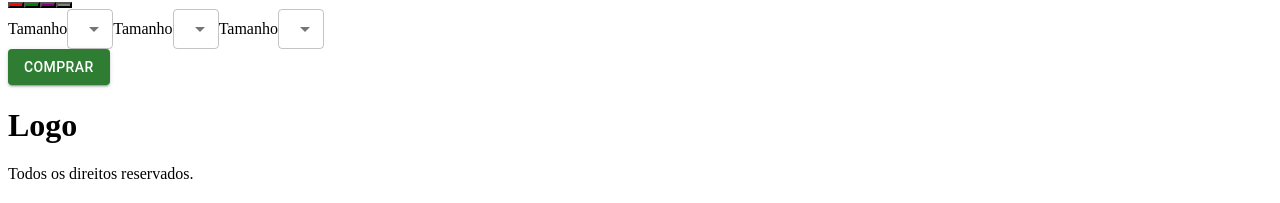
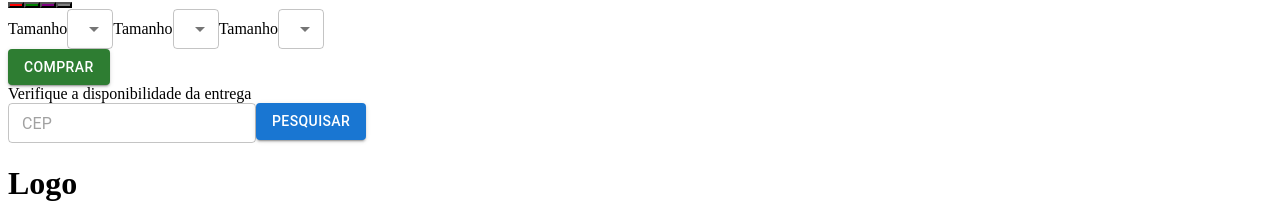
Before and after one commit to RodrigoDGoulart/montink-teste-frontend, a React app: page / in a window 1280 px wide. Shown: the part 1227-1430 px from the top of the page. Built offline with nearby package versions, Linux system fonts and the light colour scheme; the HTML template or start-up script is replaced by a standard one.

Commit message:
feat: consult address by cep

```diff
--- a/package.json
+++ b/package.json
@@ -14,6 +14,7 @@
     "@emotion/styled": "^11.14.0",
     "@mui/material": "^7.1.0",
     "@tailwindcss/vite": "^4.1.6",
+    "axios": "^1.9.0",
     "classnames": "^2.5.1",
     "lucide-react": "^0.510.0",
     "react": "^19.1.0",
--- /dev/null
+++ b/src/components/CepField/index.tsx
@@ -0,0 +1,67 @@
+import { Button, TextField } from "@mui/material";
+import Label from "../Label";
+import { useState } from "react";
+import ApiCep from "../../services/ApiCep";
+
+export default function CepField() {
+  const [cep, setCep] = useState("");
+  const [cepReturn, setCepReturn] = useState<{
+    type: "success" | "error";
+    text: string;
+  }>();
+  const [loading, setLoading] = useState(false);
+
+  function handleCepSubmit(event: React.FormEvent<HTMLFormElement>) {
+    event.preventDefault();
+
+    if (loading || !cep) return;
+    if (cep.length !== 8) {
+      setCepReturn({ type: "error", text: "CEP inválido!" });
+      return;
+    }
+
+    setLoading(true);
+    ApiCep.getAddress(cep)
+    .then(res => {
+      if (res.erro) {
+        setCepReturn({ type: "error", text: "CEP não encontrado!" });
+        return;
+      }
+      const address = `${res.logradouro} ${res.complemento ? `, ${res.complemento}` : ""} - ${res.bairro} - ${res.localidade} - ${res.uf}`;
+      setCepReturn({ type: "success", text: `Entrega disponível! Endereço: ${address}`  });
+    }).catch(err => {
+      console.error(err);
+      setCepReturn({ type: "error", text: "Erro ao buscar CEP." });
+    }).finally(() => {
+      setLoading(false);
+    });
+  }
+
+  return (
+    <div className="w-full">
+      <Label label="Verifique a disponibilidade da entrega">
+        <form onSubmit={handleCepSubmit} className="flex gap-4">
+          <TextField
+            size="small"
+            className="flex-1"
+            placeholder="CEP"
+            onChange={(e) => setCep(e.target.value)}
+            slotProps={{ htmlInput: { maxLength: 8 } }}
+          />
+          <Button type="submit" variant="contained" loading={loading}>
+            Pesquisar
+          </Button>
+        </form>
+        {cepReturn && (
+          <span
+            className={`font-bold text-lg ${
+              cepReturn.type === "success" ? "text-green-600" : "text-red-600"
+            }`}
+          >
+            {cepReturn.text}
+          </span>
+        )}
+      </Label>
+    </div>
+  );
+}
--- a/src/components/ItemCard/index.tsx
+++ b/src/components/ItemCard/index.tsx
@@ -4,6 +4,7 @@ import Label from "../Label";
 import ColorSelector from "../ColorSelector";
 import type { Product } from "../../@types/entities";
 import { useState } from "react";
+import CepField from "../CepField";
 
 interface Props {
   product: Product;
@@ -102,10 +103,14 @@ export default function ItemCard({ product, ...props }: Props) {
               </Label>
             ))}
         </div>
-        <div className="flex-1"></div>
-        <Button onClick={handleBuySubmit} variant="contained" color="success" className="w-full h-[48px]">
-          Comprar
-        </Button>
+        <div className="w-full mb-1">
+          <Button onClick={handleBuySubmit} variant="contained" color="success" className="w-full h-[48px]">
+            Comprar
+          </Button>
+        </div>
+        <div>
+          <CepField />
+        </div>
       </div>
     </div>
   );
--- /dev/null
+++ b/src/services/ApiCep.ts
@@ -0,0 +1,16 @@
+import type { Address } from "../@types/entities";
+
+class ApiCep {
+  private static readonly BASE_URL = "https://viacep.com.br/ws/";
+
+  public async getAddress(cep: string): Promise<Address> {
+    const response = await fetch(`${ApiCep.BASE_URL}${cep}/json/`);
+    if (!response.ok) {
+      throw new Error("Failed to fetch address");
+    }
+    const address: Address = await response.json();
+    return address;
+  }
+}
+
+export default new ApiCep();
```
Also changed, not shown: src/@types/entities.ts (+11 -0 lines), 1 other file (tests, documents, lock files or other folders).
